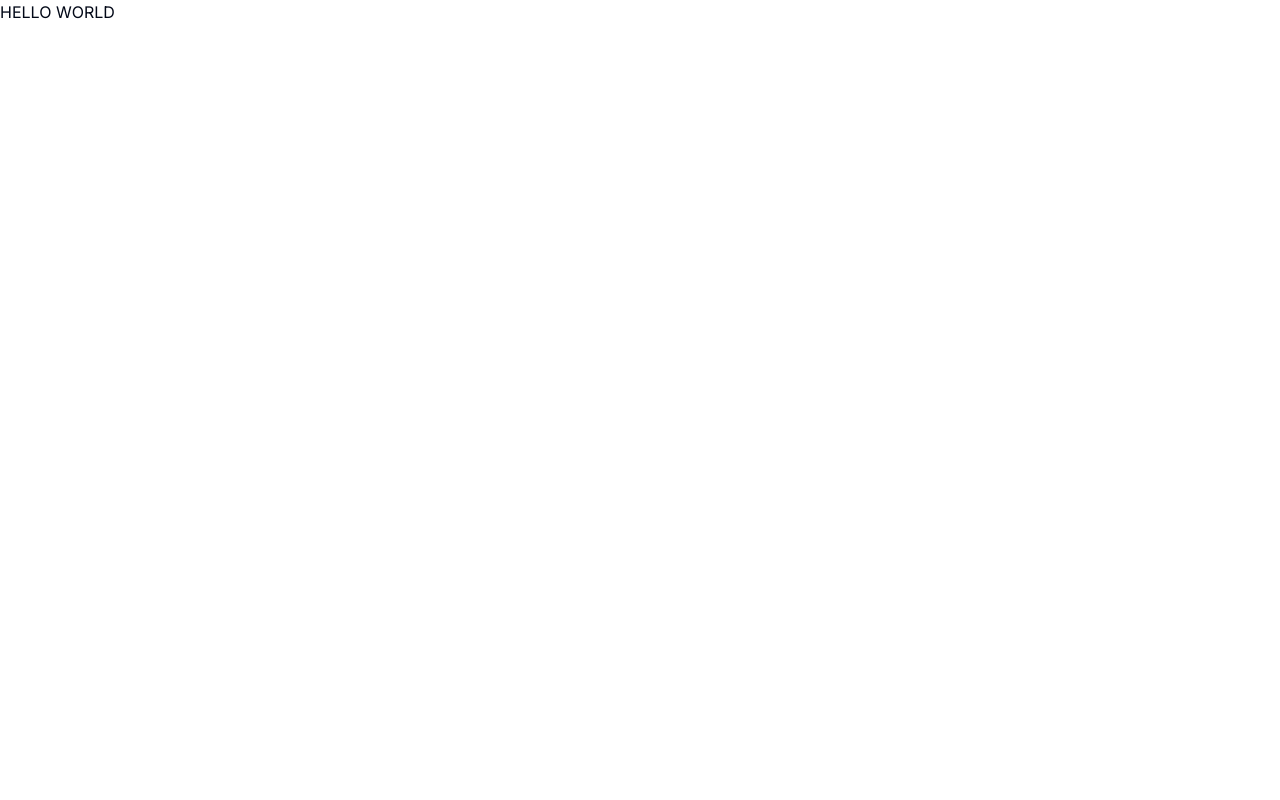
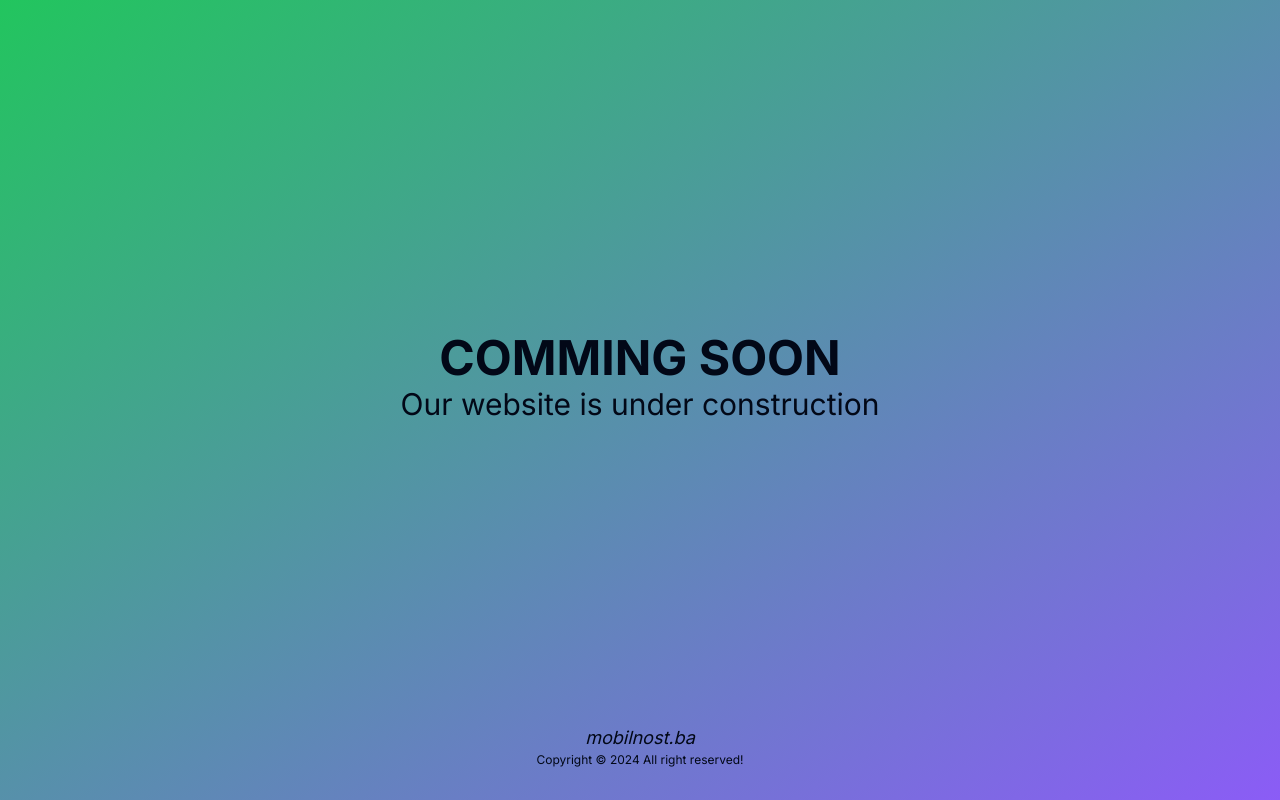
Before and after one commit to HogarStrashni/mobilnost, a Next.js app: page / in a window 1280 px wide. Built offline with nearby package versions, Linux system fonts and the light colour scheme.

Commit message:
add production branch and add all text

```diff
--- a/src/app/layout.tsx
+++ b/src/app/layout.tsx
@@ -2,6 +2,7 @@ import type { Metadata } from "next";
 import { Inter } from "next/font/google";
 import "./globals.css";
 import { ReactNode } from "react";
+import Footer from "@/components/custom-ui/footer";
 
 const inter = Inter({ subsets: ["latin"] });
 
@@ -17,7 +18,14 @@ const RootLayout = ({
 }>) => {
   return (
     <html lang="en">
-      <body className={inter.className}>{children}</body>
+      <body
+        className={`${inter.className} h-screen bg-gradient-to-br from-green-500 to-violet-500`}
+      >
+        <div className="mx-auto flex h-full max-w-screen-xl flex-col px-5 py-8 md:px-8">
+          {children}
+          <Footer />
+        </div>
+      </body>
     </html>
   );
 };
--- a/src/app/page.tsx
+++ b/src/app/page.tsx
@@ -1,5 +1,14 @@
 const Home = () => {
-  return <main>HELLO WORLD</main>;
+  return (
+    <main className="flex flex-1 flex-col items-center justify-center">
+      <h1 className="xxs:text-3xl text-center text-2xl font-bold sm:text-4xl md:text-5xl">
+        COMMING SOON
+      </h1>
+      <p className="xxs:text-base mt-1 text-center text-sm sm:text-xl md:text-3xl">
+        Our website is under construction
+      </p>
+    </main>
+  );
 };
 
 export default Home;
--- /dev/null
+++ b/src/components/custom-ui/footer/index.tsx
@@ -0,0 +1,12 @@
+const Footer = () => {
+  return (
+    <footer className="flex flex-col items-center">
+      <span className="xxs:text-lg text-center italic">mobilnost.ba</span>
+      <span className="text-center text-xs">
+        Copyright &#169; 2024 All right reserved!
+      </span>
+    </footer>
+  );
+};
+
+export default Footer;
--- a/tailwind.config.ts
+++ b/tailwind.config.ts
@@ -58,6 +58,9 @@ const config = {
         md: "calc(var(--radius) - 2px)",
         sm: "calc(var(--radius) - 4px)",
       },
+      screens: {
+        xxs: "360px",
+      },
       keyframes: {
         "accordion-down": {
           from: { height: "0" },
```
